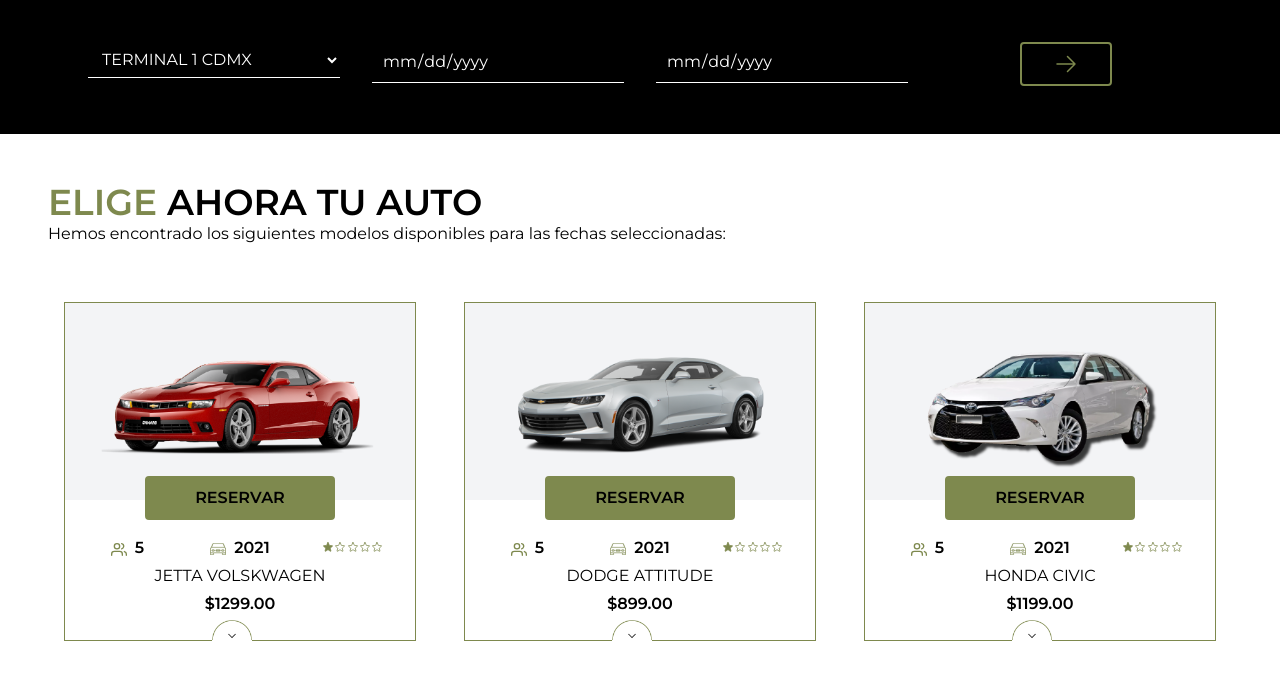
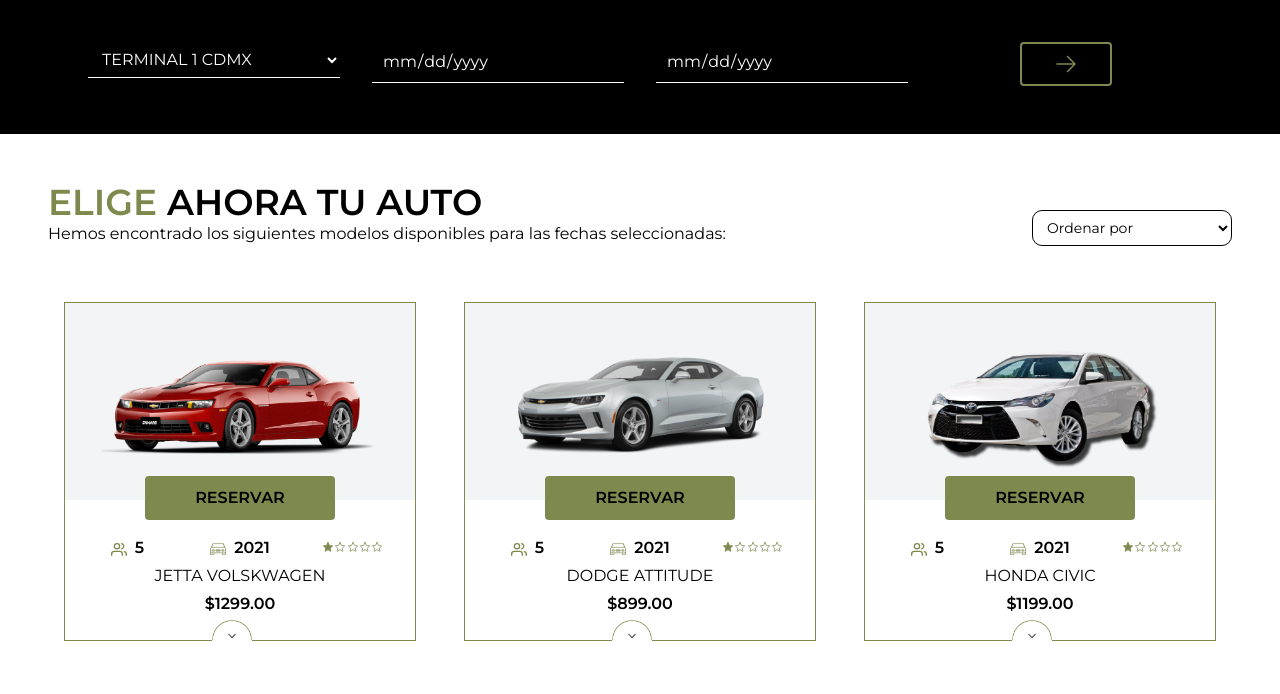
Before and after one commit to it1517/rentcar, a website: page public/autos_disponibles.html in a window 1280 px wide. Shown: the part 105-799 px from the top of the page. Drawn offline with Linux system fonts and the light colour scheme.

Commit message:
Ajustes finales

```diff
--- a/public/autos_disponibles.html
+++ b/public/autos_disponibles.html
@@ -125,11 +125,20 @@
     <!-- CONTENIDO CENTRAL -->
     <main class="p-12 w-full container block mx-auto clear-both">
 
-      <div class="">
-        <h2 class="text-black md:text-4xl text-3xl font-extrabold md:text-left text-center"><span class="text-cprimary font-bold">ELIGE</span> AHORA TU AUTO</h2>
-        <p class="text-dark md:text-left text-center">Hemos encontrado los siguientes modelos disponibles para las fechas seleccionadas:
-        </p>
-       </div>
+      <div class="flex justify-between items-end">
+        <div class="">
+          <h2 class="text-black md:text-4xl text-3xl font-extrabold md:text-left text-center"><span class="text-cprimary font-bold">ELIGE</span> AHORA TU AUTO</h2>
+          <p class="text-dark md:text-left text-center">Hemos encontrado los siguientes modelos disponibles para las fechas seleccionadas:
+          </p>
+         </div>
+
+         <div>
+          <select class="text-black form_orden w-full text-sm hidden md:flex">
+            <option>Ordenar por</option>
+          </select>
+         </div>
+      </div>
+
 
        <div class="grid lg:grid-cols-3 md:grid-cols-2 grid-cols-1 md:gap-x-12 md:gap-y-14 gap-12 md:mt-14 mt-0 lg:px-4 md:px-0 px-0 pt-10 md:pt-0">
 
@@ -783,7 +792,7 @@
             <path stroke-linecap="round" stroke-linejoin="round" d="M15.75 19.5 8.25 12l7.5-7.5" />
           </svg></button></div>
 
-          <div class="flex justify-center"><button type="button" class="btn_third w-auto ch mx-2 ">1</button></div>
+          <div class="flex justify-center"><button type="button" class="btn_third w-auto ch mx-2 active">1</button></div>
 
           <div class="flex justify-center"><button type="button" class="btn_third w-auto ch mx-2 "><svg xmlns="http://www.w3.org/2000/svg" fill="none" viewBox="0 0 24 24" stroke-width="1.5" stroke="currentColor" class="size-6">
             <path stroke-linecap="round" stroke-linejoin="round" d="m8.25 4.5 7.5 7.5-7.5 7.5" />
--- a/src/estilos.css
+++ b/src/estilos.css
@@ -54,7 +54,9 @@
         @apply px-4 font-semibold py-2 rounded text-csecondary border-2 border-csecondary hover:border-cthird hover:text-cthird;
        }
 
-
+       .btn_third.active{
+        @apply px-4 font-semibold py-2 rounded text-white bg-black border-2 border-csecondary hover:border-cthird hover:text-cthird;
+       }
 
 body{
     margin: 0;
@@ -79,6 +81,15 @@
     border-bottom: 1px solid #fff;
     background: #000;
     padding: 7px 10px;
+}
+
+.form_orden{
+    border: 1px solid #000;
+    background: #fff;
+    padding: 7px 10px;
+    border-radius: 10px;
+    color: #000;
+    min-width: 200px;
 }
 
 .form_home input:placeholder-shown, .form_homei:placeholder-shown{
```
Also changed, not shown: public/final.css.
